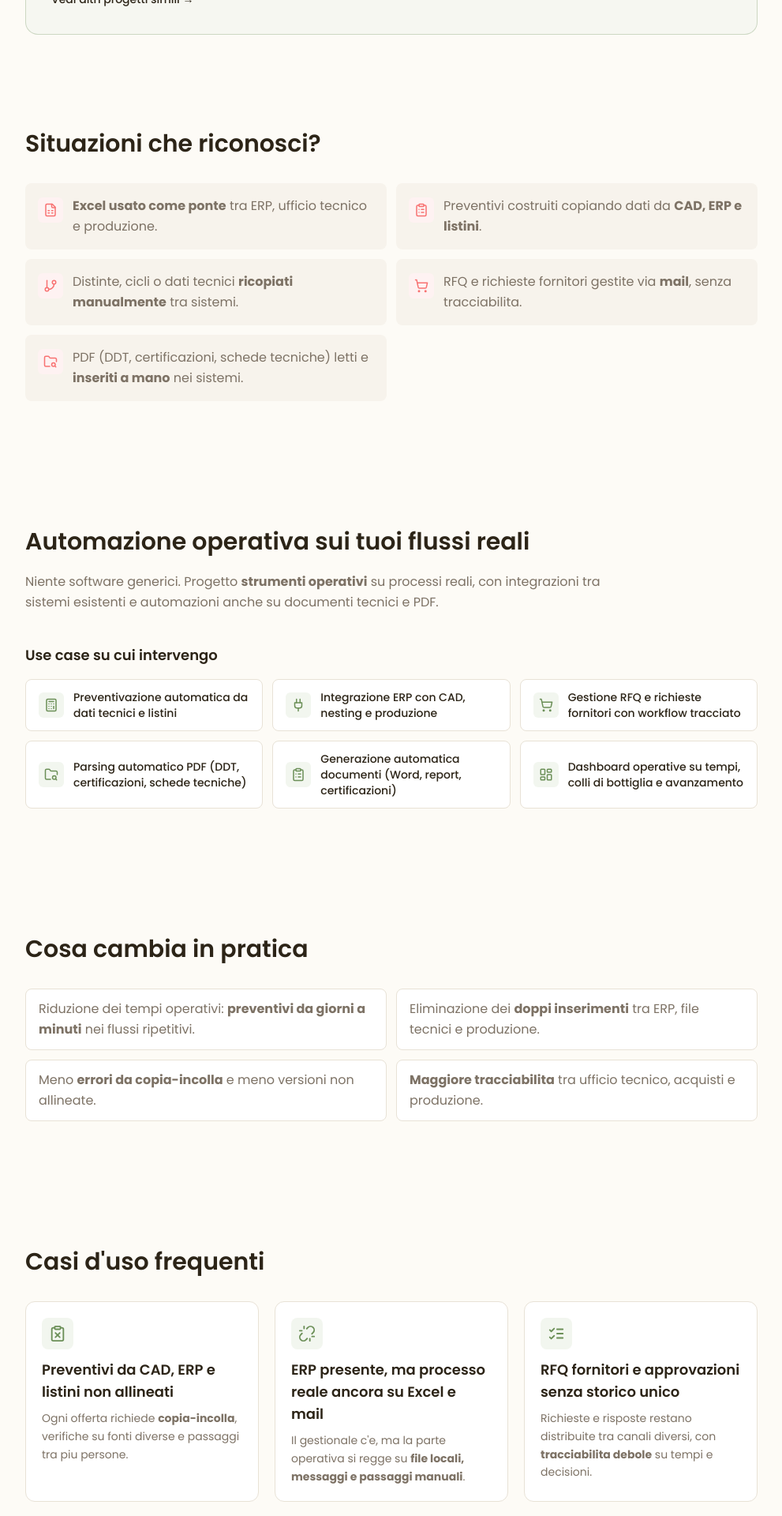
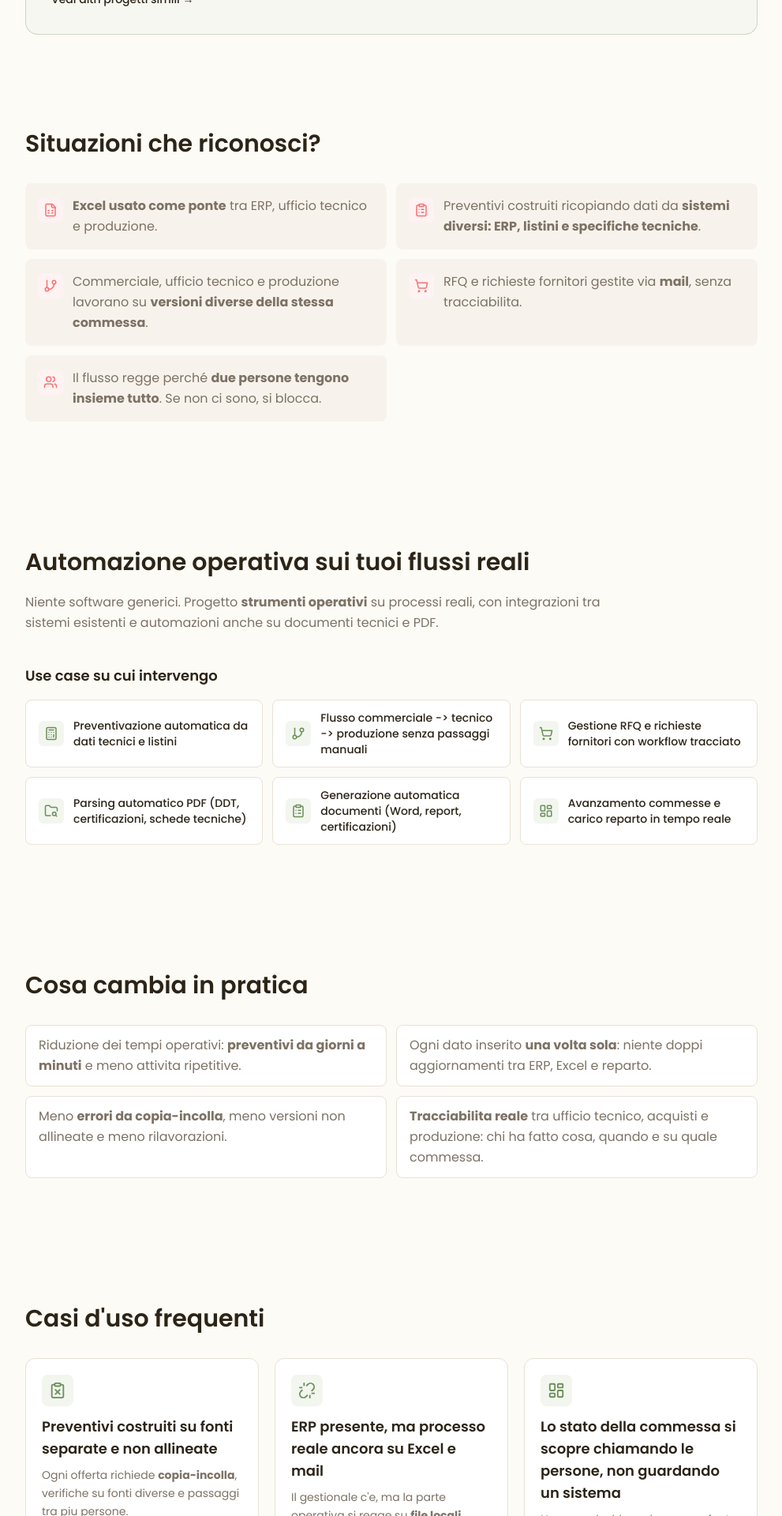
Before and after one commit to francemazzi/frasma, a Next.js app: page /manifattura in a window 1280 px wide. Shown: the part 880-2800 px from the top of the page at 79% size, without its empty margins (144-1135 px from the left). Built offline with nearby package versions, Linux system fonts and the light colour scheme.

Commit message:
feat: refine content on Manifattura page to improve clarity and detail, including updated problem descriptions, intervention areas, and benefits for better user understanding

```diff
--- a/pages/manifattura.tsx
+++ b/pages/manifattura.tsx
@@ -7,12 +7,12 @@ import {
   FolderSearch,
   Calculator,
   GitBranch,
+  Users,
   ShoppingCart,
   LayoutDashboard,
   Plug,
   ClipboardX,
   Unlink,
-  ListChecks,
 } from "lucide-react";
 import Cal from "../components/organism/Cal";
 import ProblemCard from "../components/organism/ProblemCard";
@@ -36,8 +36,8 @@ const problemi = [
     icon: ClipboardList,
     node: (
       <>
-        Preventivi costruiti copiando dati da{" "}
-        <strong>CAD, ERP e listini</strong>.
+        Preventivi costruiti ricopiando dati da{" "}
+        <strong>sistemi diversi: ERP, listini e specifiche tecniche</strong>.
       </>
     ),
   },
@@ -46,8 +46,8 @@ const problemi = [
     icon: GitBranch,
     node: (
       <>
-        Distinte, cicli o dati tecnici <strong>ricopiati manualmente</strong>{" "}
-        tra sistemi.
+        Commerciale, ufficio tecnico e produzione lavorano su{" "}
+        <strong>versioni diverse della stessa commessa</strong>.
       </>
     ),
   },
@@ -63,11 +63,11 @@ const problemi = [
   },
   {
     key: "pdf",
-    icon: FolderSearch,
+    icon: Users,
     node: (
       <>
-        PDF (DDT, certificazioni, schede tecniche) letti e{" "}
-        <strong>inseriti a mano</strong> nei sistemi.
+        Il flusso regge perché <strong>due persone tengono insieme tutto</strong>.
+        Se non ci sono, si blocca.
       </>
     ),
   },
@@ -79,8 +79,8 @@ const areeIntervento = [
     icon: Calculator,
   },
   {
-    label: "Integrazione ERP con CAD, nesting e produzione",
-    icon: Plug,
+    label: "Flusso commerciale -> tecnico -> produzione senza passaggi manuali",
+    icon: GitBranch,
   },
   {
     label: "Gestione RFQ e richieste fornitori con workflow tracciato",
@@ -95,7 +95,7 @@ const areeIntervento = [
     icon: ClipboardList,
   },
   {
-    label: "Dashboard operative su tempi, colli di bottiglia e avanzamento",
+    label: "Avanzamento commesse e carico reparto in tempo reale",
     icon: LayoutDashboard,
   },
 ];
@@ -105,8 +105,8 @@ const benefici: { key: string; node: React.ReactNode }[] = [
     key: "tempi",
     node: (
       <>
-        Riduzione dei tempi operativi: <strong>preventivi da giorni a
-        minuti</strong> nei flussi ripetitivi.
+        Riduzione dei tempi operativi: <strong>preventivi da giorni a minuti</strong>{" "}
+        e meno attivita ripetitive.
       </>
     ),
   },
@@ -114,8 +114,8 @@ const benefici: { key: string; node: React.ReactNode }[] = [
     key: "doppi",
     node: (
       <>
-        Eliminazione dei <strong>doppi inserimenti</strong> tra ERP, file
-        tecnici e produzione.
+        Ogni dato inserito <strong>una volta sola</strong>: niente doppi
+        aggiornamenti tra ERP, Excel e reparto.
       </>
     ),
   },
@@ -123,8 +123,8 @@ const benefici: { key: string; node: React.ReactNode }[] = [
     key: "errori",
     node: (
       <>
-        Meno <strong>errori da copia-incolla</strong> e meno versioni non
-        allineate.
+        Meno <strong>errori da copia-incolla</strong>, meno versioni non
+        allineate e meno rilavorazioni.
       </>
     ),
   },
@@ -132,8 +132,8 @@ const benefici: { key: string; node: React.ReactNode }[] = [
     key: "tracciabilita",
     node: (
       <>
-        <strong>Maggiore tracciabilita</strong> tra ufficio tecnico, acquisti
-        e produzione.
+        <strong>Tracciabilita reale</strong> tra ufficio tecnico, acquisti e
+        produzione: chi ha fatto cosa, quando e su quale commessa.
       </>
     ),
   },
@@ -142,7 +142,7 @@ const benefici: { key: string; node: React.ReactNode }[] = [
 const casiTipici = [
   {
     icon: ClipboardX,
-    titolo: "Preventivi da CAD, ERP e listini non allineati",
+    titolo: "Preventivi costruiti su fonti separate e non allineate",
     testo: (
       <>
         Ogni offerta richiede <strong>copia-incolla</strong>, verifiche su fonti
@@ -161,12 +161,13 @@ const casiTipici = [
     ),
   },
   {
-    icon: ListChecks,
-    titolo: "RFQ fornitori e approvazioni senza storico unico",
+    icon: LayoutDashboard,
+    titolo:
+      "Lo stato della commessa si scopre chiamando le persone, non guardando un sistema",
     testo: (
       <>
-        Richieste e risposte restano distribuite tra canali diversi, con{" "}
-        <strong>tracciabilita debole</strong> su tempi e decisioni.
+        Nessuna dashboard, nessuna fonte unica. I colli di bottiglia emergono{" "}
+        <strong>quando e gia tardi</strong>.
       </>
     ),
   },
@@ -174,11 +175,12 @@ const casiTipici = [
 
 const proof: { key: string; node: React.ReactNode }[] = [
   {
-    key: "erp-cad",
+    key: "avanzamento-commesse",
     node: (
       <>
-        Integrazione tra <strong>ERP</strong>, strumenti{" "}
-        <strong>CAD/nesting</strong> e flussi produttivi.
+        Avanzamento commesse <strong>multi-reparto</strong> con stato in tempo
+        reale. Prima servivano <strong>tre telefonate al giorno</strong> per
+        capire a che punto eravamo.
       </>
     ),
   },
@@ -186,17 +188,17 @@ const proof: { key: string; node: React.ReactNode }[] = [
     key: "rfq",
     node: (
       <>
-        Workflow RFQ e richieste fornitori con <strong>stato tracciato</strong>{" "}
-        e storico approvazioni.
+        Workflow RFQ e richieste fornitori con <strong>priorita visibili</strong>{" "}
+        e storico decisioni: niente piu mail perse.
       </>
     ),
   },
   {
-    key: "ai-pdf",
+    key: "qualita",
     node: (
       <>
-        Parsing assistito da <strong>AI</strong> su PDF tecnici e
-        certificazioni, con meno inserimento manuale.
+        Registrazione non conformita e documenti qualita: da moduli cartacei a
+        <strong>flusso digitale tracciato</strong>.
       </>
     ),
   },
@@ -291,7 +293,7 @@ export default function ManifatturaPage() {
         <title>Software operativo per aziende manifatturiere | Frasma</title>
         <meta
           name="description"
-          content="Software operativo per manifattura: integrazione ERP, ufficio tecnico e produzione, con automazioni su Excel, mail e PDF."
+          content="Software operativo per manifattura: integrazione ERP, ufficio tecnico e produzione, con automazioni su commesse, preventivi, PDF e flussi di approvazione."
         />
       </Head>
 
@@ -312,8 +314,8 @@ export default function ManifatturaPage() {
               eliminando passaggi manuali e colli di bottiglia operativi.
             </p>
             <p className="mt-3 max-w-2xl text-sm leading-relaxed text-farm-secondary sm:text-base">
-              Lavoro sui <strong>processi reali</strong>: quelli che oggi vivono
-              tra ERP, Excel, PDF e strumenti tecnici.
+              Lavoro sul <strong>processo reale</strong>: quello che vive tra
+              persone, reparti e strumenti, non solo nell&apos;ERP.
             </p>
 
             <div className="mt-8 flex flex-wrap items-center gap-4">
@@ -342,9 +344,9 @@ export default function ManifatturaPage() {
             </h2>
             <p className="mt-4 max-w-3xl text-farm-secondary leading-relaxed">
               In una lavorazione meccanica, la preventivazione dipendeva da
-              fogli Excel complessi e passaggi tra reparti. Abbiamo centralizzato
-              dati tecnici e logica di calcolo in un flusso guidato, riducendo
-              tempi, errori e dipendenza da file locali.
+              fogli Excel complessi e passaggi tra reparti. Abbiamo
+              centralizzato dati tecnici e logica di calcolo in un flusso
+              guidato, riducendo tempi, errori e dipendenza da file locali.
             </p>
             <a
               href="#progetti"
@@ -375,11 +377,14 @@ export default function ManifatturaPage() {
             Automazione operativa sui tuoi flussi reali
           </h2>
           <p className="mt-5 max-w-3xl text-farm-secondary leading-relaxed">
-            Niente software generici. Progetto <strong>strumenti operativi</strong>{" "}
-            su processi reali, con integrazioni tra sistemi esistenti e
-            automazioni anche su documenti tecnici e PDF.
+            Niente software generici. Progetto{" "}
+            <strong>strumenti operativi</strong> su processi reali, con
+            integrazioni tra sistemi esistenti e automazioni anche su documenti
+            tecnici e PDF.
           </p>
-          <h3 className="mt-10 text-lg font-semibold">Use case su cui intervengo</h3>
+          <h3 className="mt-10 text-lg font-semibold">
+            Use case su cui intervengo
+          </h3>
           <div className="mt-4 grid gap-3 grid-cols-2 lg:grid-cols-3">
             {areeIntervento.map((area) => (
               <AreaCard key={area.label} icon={area.icon} label={area.label} />
```
